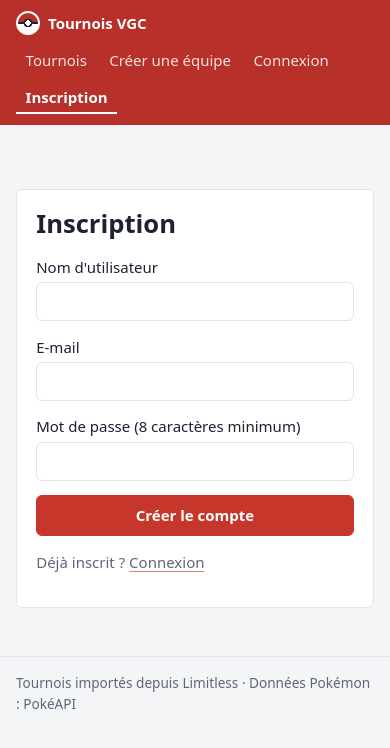
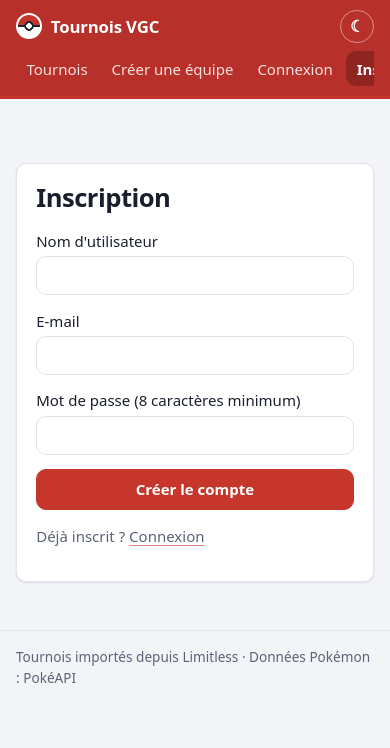
Before and after one commit to M1-MLSD-Belgacem-Menad/pokemon-tournaments, a FastAPI app: page /register in a window 390 px wide. Shown: the top 748 px of the page. Run offline with FastAPI, Linux system fonts and the light colour scheme.

Commit message:
Ajouter un bouton clair/sombre et revoir l'en-tête du site
Les couleurs passent par light-dark() : un seul jeu de variables pour les
deux thèmes. Le bouton enregistre le choix dans le navigateur, sinon le
thème suit le système. En-tête collant, sombre en thème sombre, et menu
sur une ligne qui défile sur mobile.

```diff
--- a/services/frontend/app/static/style.css
+++ b/services/frontend/app/static/style.css
@@ -1,37 +1,27 @@
-/* Mise en page : une colonne centrée sous un bandeau rouge, des tableaux et des listes plutôt que des cartes.
+/* Mise en page : une colonne centrée sous un bandeau collant, des tableaux et des listes plutôt que des cartes.
    Couleurs : un fond gris bleuté, une encre sombre, le rouge de la Poké Ball, les couleurs des types. */
+/* Couleurs : light-dark(clair, sombre). Le thème suit le système, ou le choix du bouton (data-theme sur <html>). */
 :root {
-  --bg: #f4f5f7;
-  --surface: #fff;
-  --ink: #1c2230;
-  --muted: #5e6678;
-  --line: #e1e4ea;
-  --accent: #c7362b;
+  color-scheme: light dark;
+  --bg: light-dark(#f3f4f7, #111318);
+  --surface: light-dark(#fff, #1a1d24);
+  --ink: light-dark(#191f2c, #e7e9ee);
+  --muted: light-dark(#5b6476, #9ca3b0);
+  --line: light-dark(#e0e3ea, #2b303a);
+  --accent: light-dark(#c7362b, #ec6a5e);
   --accent-ink: #fff;
   --button: #c7362b; /* même rouge dans les deux thèmes : texte blanc lisible (contraste AA) */
-  --ok: #1f7a4d;
-  --win: #1f7a4d; /* barres de winrate : paire vert/rouge vérifiée daltonisme (skill dataviz) */
-  --brand: #b8302a; /* bandeau : même rouge dans les deux thèmes */
-  --head: #eceef2; /* en-têtes de tableaux */
+  --ok: light-dark(#1f7a4d, #4fbf87);
+  --win: light-dark(#1f7a4d, #2f9a66); /* barres de winrate : paire vert/rouge vérifiée daltonisme (skill dataviz) */
+  --brand: light-dark(#b8302a, #1a1d24); /* bandeau rouge en clair, sombre en sombre (moins éblouissant) */
+  --head: light-dark(#eceef2, #222631); /* en-têtes de tableaux */
+  --shadow: 0 1px 2px rgb(16 24 40 / 0.06), 0 1px 3px rgb(16 24 40 / 0.05);
   --gold: #e3b341; --silver: #b8bec8; --bronze: #c98a55;
-  --radius: 6px;
+  --radius: 10px;
   --font: system-ui, -apple-system, "Segoe UI", Roboto, "Helvetica Neue", Arial, sans-serif;
-  color-scheme: light;
 }
-@media (prefers-color-scheme: dark) {
-  :root {
-    --bg: #14171d;
-    --surface: #1c2028;
-    --ink: #e6e8ec;
-    --muted: #9aa1ae;
-    --line: #2d323c;
-    --accent: #e0574b;
-    --ok: #4fbf87;
-    --win: #2f9a66;
-    --head: #232833;
-    color-scheme: dark;
-  }
-}
+:root[data-theme="light"] { color-scheme: light; }
+:root[data-theme="dark"] { color-scheme: dark; }
 
 * { box-sizing: border-box; }
 body {
@@ -47,25 +37,31 @@ a:hover { color: var(--accent); }
 .site-header :focus-visible { outline-color: #fff; }
 :focus-visible { outline: 2px solid var(--accent); outline-offset: 2px; }
 h1, h2 { line-height: 1.2; text-wrap: balance; }
-h1 { font-size: 1.6rem; margin: 0 0 0.3rem; }
-h2 { font-size: 1.1rem; margin: 2rem 0 0.6rem; }
+h1 { font-size: clamp(1.6rem, 1.2rem + 1.5vw, 2.1rem); font-weight: 800; letter-spacing: -0.02em; margin: 0 0 0.35rem; }
+h2 { font-size: 1.15rem; font-weight: 700; letter-spacing: -0.01em; margin: 2.2rem 0 0.7rem; }
 code { background: var(--line); padding: 0 0.3em; border-radius: 3px; }
 
-/* En-tête : bandeau rouge */
-.site-header { background: var(--brand); color: #fff; }
-.site-header .inner { display: flex; flex-wrap: wrap; align-items: center; justify-content: space-between; gap: 0.5rem 1.5rem; padding-block: 0.7rem; }
-.brand { display: flex; align-items: center; gap: 0.5rem; font-weight: 700; text-decoration: none; }
+/* En-tête : bandeau rouge (sombre en thème sombre) collé en haut, liseré rouge en bas */
+.site-header { position: sticky; top: 0; z-index: 10; background: var(--brand); color: #fff; border-bottom: 3px solid var(--button); }
+.site-header .inner { display: flex; align-items: center; gap: 0.5rem 1.5rem; padding-block: 0.6rem; }
+.brand { display: flex; align-items: center; gap: 0.55rem; font-weight: 800; font-size: 1.05rem; letter-spacing: -0.01em; text-decoration: none; white-space: nowrap; }
 .brand::before { /* Poké Ball minimaliste */
-  content: ""; width: 20px; height: 20px; border-radius: 50%; border: 2px solid #fff;
-  background: radial-gradient(circle, #fff 0 18%, #1c2230 19% 30%, transparent 31%), linear-gradient(var(--brand) 0 44%, #1c2230 44% 56%, #fff 56%);
+  content: ""; width: 22px; height: 22px; border-radius: 50%; border: 2px solid #fff; flex: none;
+  background: radial-gradient(circle, #fff 0 18%, #1c2230 19% 30%, transparent 31%), linear-gradient(#c7362b 0 44%, #1c2230 44% 56%, #fff 56%);
 }
-nav { display: flex; flex-wrap: wrap; align-items: center; gap: 0.2rem; }
-nav a { padding: 0.35rem 0.6rem; border-radius: var(--radius); text-decoration: none; color: rgb(255 255 255 / 0.85); }
-nav a:hover { color: #fff; background: rgb(0 0 0 / 0.15); }
-nav a[aria-current="page"] { color: #fff; font-weight: 600; box-shadow: inset 0 -2px #fff; border-radius: 0; }
-nav button.quiet { color: #fff; border-color: rgb(255 255 255 / 0.6); }
+nav { display: flex; align-items: center; gap: 0.2rem; margin-left: auto; }
+nav a { padding: 0.4rem 0.65rem; border-radius: var(--radius); text-decoration: none; color: rgb(255 255 255 / 0.85); white-space: nowrap; }
+nav a:hover { color: #fff; background: rgb(0 0 0 / 0.18); }
+nav a[aria-current="page"] { color: #fff; font-weight: 600; background: rgb(0 0 0 / 0.22); }
+nav button.quiet { color: #fff; border-color: rgb(255 255 255 / 0.6); white-space: nowrap; }
 nav button.quiet:hover { color: #fff; border-color: #fff; background: rgb(0 0 0 / 0.15); }
 nav form { margin: 0 0 0 0.4rem; }
+/* Bouton du thème : soleil en sombre, lune en clair (le symbole montre le thème proposé) */
+.theme { display: grid; place-items: center; width: 2.1rem; height: 2.1rem; padding: 0; border-radius: 50%; border: 1px solid rgb(255 255 255 / 0.45); background: none; font-size: 1rem; line-height: 1; flex: none; }
+.theme:hover { background: rgb(0 0 0 / 0.18); filter: none; }
+.theme::before { content: "☾"; }
+@media (prefers-color-scheme: dark) { :root:not([data-theme="light"]) .theme::before { content: "☀"; } }
+:root[data-theme="dark"] .theme::before { content: "☀"; }
 
 .inner { max-width: 1080px; margin: 0 auto; padding-left: max(16px, env(safe-area-inset-left, 0px)); padding-right: max(16px, env(safe-area-inset-right, 0px)); }
 main.inner { padding-block: 2rem 3rem; }
@@ -80,7 +76,7 @@ main.inner { padding-block: 2rem 3rem; }
 
 /* Tableaux */
 /* Surfaces blanches bordées (tableaux, formulaires, classement) */
-.scroll, .panel, .podium, .standings { background: var(--surface); border: 1px solid var(--line); border-radius: var(--radius); }
+.scroll, .panel, .podium, .standings { background: var(--surface); border: 1px solid var(--line); border-radius: var(--radius); box-shadow: var(--shadow); }
 .scroll { overflow-x: auto; }
 table { width: 100%; border-collapse: collapse; }
 th, td { padding: 0.55rem 0.8rem; border-bottom: 1px solid var(--line); text-align: left; vertical-align: middle; }
@@ -253,6 +249,9 @@ form:has(input[value="winner"]:checked) .entry tbody tr:not(:first-child) { opac
   .sets { padding-left: 0.8rem; }
   .slots { grid-template-columns: repeat(2, minmax(0, 1fr)); }
   .base-stats { grid-template-columns: repeat(3, minmax(0, 1fr)); width: 100%; margin-left: 0; }
-  .site-header .inner { flex-direction: column; align-items: flex-start; }
+  /* Menu sur une ligne qui défile horizontalement plutôt que sur trois lignes */
+  .site-header .inner { flex-wrap: wrap; }
+  nav { order: 3; width: 100%; margin: 0; overflow-x: auto; scrollbar-width: none; }
+  .theme { margin-left: auto; }
 }
 @media (prefers-reduced-motion: reduce) { * { transition: none !important; } }
--- a/services/frontend/app/templates/base.html
+++ b/services/frontend/app/templates/base.html
@@ -5,6 +5,10 @@
   <meta name="viewport" content="width=device-width, initial-scale=1">
   <title>{% block title %}Tournois Pokémon VGC{% endblock %}</title>
   <link rel="stylesheet" href="/static/style.css">
+  <meta name="theme-color" content="#b8302a" media="(prefers-color-scheme: light)">
+  <meta name="theme-color" content="#1a1d24" media="(prefers-color-scheme: dark)">
+  {# Thème choisi avec le bouton, appliqué avant l'affichage pour éviter un flash #}
+  <script>if (localStorage.theme) document.documentElement.dataset.theme = localStorage.theme</script>
 </head>
 <body>
   {% set path = request.url.path %}
@@ -23,6 +27,9 @@
         {{ link("/register", "Inscription") }}
       {% endif %}
       </nav>
+      <button class="theme" type="button" aria-label="Changer de thème (clair ou sombre)" title="Changer de thème"
+        onclick="const d = document.documentElement, dark = matchMedia('(prefers-color-scheme: dark)').matches;
+                 d.dataset.theme = localStorage.theme = (d.dataset.theme || (dark ? 'dark' : 'light')) === 'dark' ? 'light' : 'dark'"></button>
     </div>
   </header>
   <main class="inner">
```
